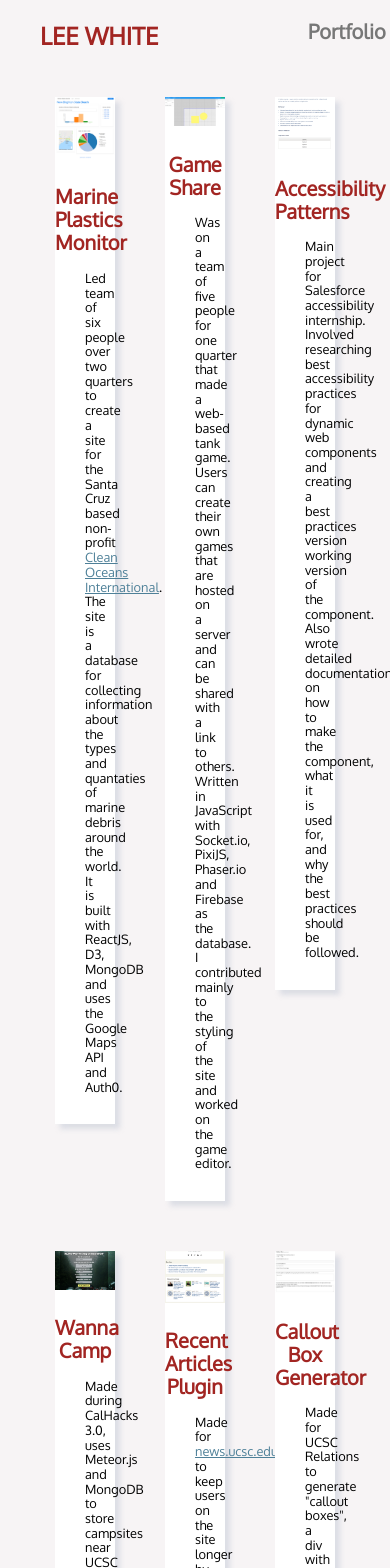
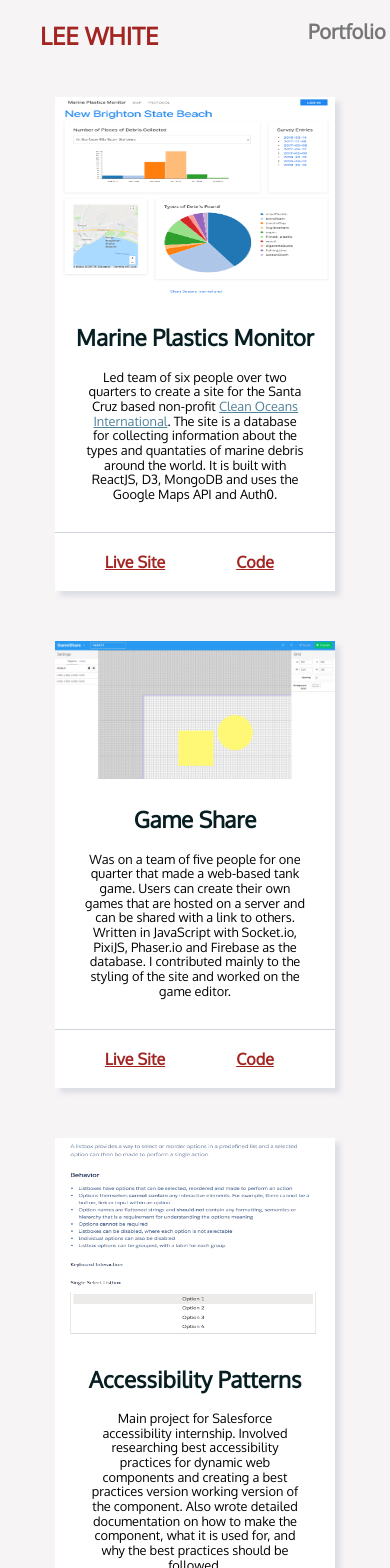
Before and after one commit to shleewhite/shleewhite.github.io, a React (Create React App) app: page / in a window 390 px wide. Shown: the top 1568 px of the page. Built offline with nearby package versions, Linux system fonts and the light colour scheme.

Commit message:
portfolio responsive, links are better, working on resume

```diff
--- a/public/index.html
+++ b/public/index.html
@@ -5,6 +5,7 @@
     <meta name="viewport" content="width=device-width, initial-scale=1, shrink-to-fit=no">
     <link rel="manifest" href="%PUBLIC_URL%/manifest.json">
     <link rel="stylesheet" href="https://unpkg.com/purecss@1.0.0/build/pure-min.css" integrity="sha384-nn4HPE8lTHyVtfCBi5yW9d20FjT8BJwUXyWZT9InLYax14RDjBj46LmSztkmNP9w" crossorigin="anonymous">
+    <link rel="stylesheet" href="https://unpkg.com/purecss@1.0.0/build/grids-responsive-min.css">
     <link href="https://fonts.googleapis.com/css?family=Oxygen" rel="stylesheet">
     <title>Lee White</title>
   </head>
--- a/src/components/Portfolio.css
+++ b/src/components/Portfolio.css
@@ -31,38 +31,12 @@ p { margin: 0px; }
 	text-align: center;
 	color: #071E22;
 	padding-top: 10px;
-	font-size: 1.25em;
-}
-
-.card-title a {
-  text-decoration: none;
-	position: relative;
-	color: #A22522;
-}
-
-.card-title a:before {
-  content: "";
-  position: absolute;
-  width: 100%;
-  height: 3px;
-  bottom: 0;
-  left: 0;
-  background-color: #A22522;;
-  visibility: hidden;
-  -webkit-transform: scaleX(0);
-  transform: scaleX(0);
-  -webkit-transition: all .5s cubic-bezier(1,.25,0,.75) 0s;
-  transition: all .5s cubic-bezier(1,.25,0,.75) 0s;
-}
-
-.card-title a:hover:before {
-	visibility: visible;
-	-webkit-transform: scaleX(1);
-	transform: scaleX(1);
+	font-size: 1.4em;
 }
 
 .card-img {
 	width: 100%;
+	max-height: 200px;
 	display: block;
 	margin: auto;
 }
@@ -72,3 +46,15 @@ p { margin: 0px; }
 	font-size: 0.8em;
 	text-align: center;
 }
+
+.card-footer {
+	border-top: #CED3DC solid 1px;
+	text-align: center;
+	padding: 20px;
+	justify-content: space-around;
+}
+
+.card-footer a {
+	color: #A22522;
+	font-weight: bold;
+}
--- a/src/components/Portfolio.js
+++ b/src/components/Portfolio.js
@@ -8,20 +8,30 @@ import bb_pic from '../images/button_builder.png';
 import mp_pic from '../images/marine_plastics.png';
 import gs_pic from '../images/game_share.png';
 
-// TODO: responsive card sizing
-
 class Card extends Component {
 	render() {
 		return (
-			<div className="pure-u-1-3">
+			<div className="pure-u-1 pure-u-md-1-3">
 				<div className="card">
 					{
 						this.props.img !== null ?
-							<img alt="" className="card-img" src={ this.props.img }/> : null
+							<a href={ this.props.live ? this.props.live : this.props.code }>
+								<img alt="" className="card-img" src={ this.props.img }/>
+							</a> : null
 					}
-					<h2 className="card-title"><a href={ this.props.url }>{ this.props.title }</a></h2>
+					<h2 className="card-title">{ this.props.title }</h2>
 					<div className="card-desc">
 						{ this.props.children }
+					</div>
+					<div className="card-footer pure-g">
+						{
+							this.props.live ?
+								<a className="pure-u-1-2" href={ this.props.live }>Live Site</a> : null
+						}
+						{
+							this.props.code ?
+								<a className="pure-u-1-2" href={ this.props.code }>Code</a> : null
+						}
 					</div>
 				</div>
 			</div>
@@ -37,7 +47,8 @@ class Portfolio extends Component {
 					<Card
 						title="Marine Plastics Monitor"
 						img={ mp_pic }
-						url="https://github.com/vincentwu96/MarinePlastics"
+						code="https://github.com/vincentwu96/MarinePlastics"
+						live="https://marineplastics.herokuapp.com/"
 					>
 						<p>
 							Led team of six people over two quarters to create a site for the Santa Cruz based
@@ -49,7 +60,8 @@ class Portfolio extends Component {
 					<Card
 						title="Game Share"
 						img={ gs_pic }
-						url="https://github.com/wyattades/GameShare"
+						code="https://github.com/wyattades/GameShare"
+						live="https://gameshare-app.herokuapp.com/"
 					>
 						<p>
 							Was on a team of five people for one quarter that made a web-based tank game. Users can
@@ -61,7 +73,7 @@ class Portfolio extends Component {
 					<Card
 						title="Accessibility Patterns"
 						img={ ap_pic }
-						url="https://www.lightningdesignsystem.com/accessibility/patterns/overview/"
+						live="https://www.lightningdesignsystem.com/accessibility/patterns/overview/"
 					>
 						<p>
 							Main project for Salesforce accessibility internship. Involved researching best accessibility practices for
@@ -72,7 +84,7 @@ class Portfolio extends Component {
 					<Card
 						title="Wanna Camp"
 						img={ wc_pic }
-						url="https://github.com/shleewhite/wanna_camp"
+						code="https://github.com/shleewhite/wanna_camp"
 					>
 						<p>
 							Made during CalHacks 3.0, uses Meteor.js and MongoDB to store campsites near UCSC
@@ -82,7 +94,7 @@ class Portfolio extends Component {
 					<Card
 						title="Recent Articles Plugin"
 						img={ ra_pic }
-						url="http://codepen.io/shleewhite/pen/BKpNYX"
+						code="http://codepen.io/shleewhite/pen/BKpNYX"
 					>
 						<p>
 							Made for <a href="http://news.ucsc.edu/" className="link">news.ucsc.edu</a> to keep users on
@@ -92,7 +104,7 @@ class Portfolio extends Component {
 					<Card
 						title="Callout Box Generator"
 						img={ cg_pic }
-						url="https://codepen.io/shleewhite/pen/bpxxOB"
+						code="https://codepen.io/shleewhite/pen/bpxxOB"
 					>
 						<p>
 							Made for UCSC Relations to generate "callout boxes", a div with an image and text, within
@@ -102,7 +114,7 @@ class Portfolio extends Component {
 					<Card
 						title="Button Builder"
 						img={ bb_pic }
-						url="https://codepen.io/shleewhite/pen/mVxjdx"
+						code="https://codepen.io/shleewhite/pen/mVxjdx"
 					>
 						<p>
 							Made for <a href="https://urelations.ucsc.edu/">UCSC Relations</a> to generate uniform images that
--- a/src/components/Resume.css
+++ b/src/components/Resume.css
@@ -27,6 +27,7 @@
 .resume-section h4 {
 	color: #777;
 	margin-top: 0px;
+	margin-bottom: 10px;
 }
 
 .resume-section h5, .resume-section div h5 {
--- a/src/components/Resume.js
+++ b/src/components/Resume.js
@@ -15,32 +15,33 @@ class ExpSection extends Component {
 class Resume extends Component {
   render() {
     return (
-      <div className="pure-u-1 pure-g">
-        <div className="pure-u-2-3">
+      <div className="pure-u-1">
+        <div className="resume-section">
+          <h2>Education</h2>
+          <h5 className="college">University of California, Santa Cruz:</h5>
+          <p>Computer Science B.A., Graduated June 2018</p>
+          <ul className="grad-info">
+            <li>Received University Honors and Cum Laude</li>
+            <li>GPA: 3.68</li>
+          </ul>
+        </div>
         <div className="resume-section">
           <h2>Experience</h2>
           <ExpSection
             title="Accessibility Intern, Salesforce"
             location="San Francisco, CA"
-              duration="June 2017 - September 2017"
+            duration="June - September 2017"
           >
             <p>
-                Made corrections to the Salesforce Lightning Design System documentation, created prototypes
-                of components for other teams to demonstrate how to follow accessibility standards, and main project was
-                the Accessility Patterns. Accessibility Patterns is a section of the Lightning Design System site
-                that has documentation on how to correctly implement dynamic components with working examples and
-                explanations as to why the guidelines are there.
+              Main project was Accessibility Patterns, a section of the Lightning Design System site
+              that has documentation on how to correctly implement dynamic components with working
+              examples and explanations as to why the guidelines are there.
             </p>
-              <h5>Accomplishments</h5>
-              <ul>
-                <li>Learned the basics for using  VoiceOver, NVDA, and JAWS screen readers</li>
-                <li>Finished 5 Accessibility Patterns</li>
-              </ul>
           </ExpSection>
           <ExpSection
             title="Grader, UCSC Baskin School of Engineering"
             location="Santa Cruz, CA"
-              duration="January 2018 - June 2018"
+            duration="January - June 2018"
           >
             <p>
               Graded on paper, exams, and programming assignments for CMPS 101: Abstract Data Types
@@ -57,62 +58,19 @@ class Resume extends Component {
               Write JavaScript tools for professors. Sift through UCSC codebase to fix errors, update websites,
               and combine redundant subsites.
             </p>
-              <h5>Accomplishments</h5>
-              <ul>
-                <li>Built “Callout Box Builder” and “Button Builder” for UCSC web tools</li>
-                <li>Added a JS plugin for articles published on news.ucsc.edu that showed recent articles published</li>
-              </ul>
           </ExpSection>
           <ExpSection
             title="Engineering Intern, Originate"
             location="San Francisco, CA"
-              duration="June 2015 - July 2015"
+            duration="June - July 2015"
           >
             <p>
               Worked as a full stack ruby engineer on their web apps:
               made changes to the database, made aesthetic changes, and added responsive JavaScript.
             </p>
-              <h5>Accomplishments</h5>
-              <ul>
-                <li>Developed code in JavaScript, Ruby on Rails structure, and learned JQuery</li>
-                <li>Acquired new coding languages while working on projects</li>
-              </ul>
-            </ExpSection>
-            <ExpSection
-              title="Lab Assistant, MissionBit"
-              location="San Francisco, CA"
-              duration="February 2015 - May 2015"
-            >
-              <p>
-                Helped students with their projects by problem solving and taught them to find errors in their code.
-                Also worked on MissionBit projects and helped with classes when necessary.
-              </p>
-              <h5>Accomplishments</h5>
-              <ul>
-                <li>Co-organized a “mini-hackathon” for students: found sponsors, a location and judges, and spread the word to students</li>
-                <li>Demonstrated usage of 3D printers and code to elementary school class</li>
-              </ul>
           </ExpSection>
         </div>
-        </div>
-        <div className="pure-u-1-3 pure-g">
         <div className="resume-section">
-            <div className="pure-u-1">
-              <h2>Education</h2>
-              <h5 className="college">University of California, Santa Cruz:</h5>
-              <p>Computer Science B.A., Graduated June 2018</p>
-              <ul className="grad-info">
-                <li>Recieved University Honors and Cum Laude</li>
-                <li>GPA: 3.68</li>
-              </ul>
-              <h5 className="college">Lowell High School, San Francisco:</h5>
-              <p>Class of 2015</p>
-              <h5 className="college">MissionBit:</h5>
-              <p>Advanced Web Development Course, Fall 2014</p>
-              <h5 className="college">Girls Who Code:</h5>
-              <p>Club Member 2014-2015</p>
-            </div>
-            <div className="pure-u-1">
           <h2>Skills</h2>
           <h5>Technical</h5>
           <ul>
@@ -126,23 +84,8 @@ class Resume extends Component {
             <li>User Experience</li>
             <li>Natural Language Processing</li>
           </ul>
-              <h5>Leadership</h5>
-              <ul>
-                <li>Organize groups and delegate</li>
-                <li>Plan Events</li>
-                <li>Work Collaboratively</li>
-              </ul>
         </div>
-            <div className="pure-u-1">
-              <h2>Interests</h2>
-              <p>
-                Watching movies obsessively, rock climbing, playing guitar,
-                anything science fiction, and exploring the outdoors.
-              </p>
-            </div>
-          </div>
-        </div>
-        <div className="pure-u-1 ref">References Upon Request</div>
+        <div className="ref">References Upon Request</div>
       </div>
     );
   }
```
Also changed, not shown: src/images/button_builder.png. Lines whose indentation alone changed are shown as unchanged.
